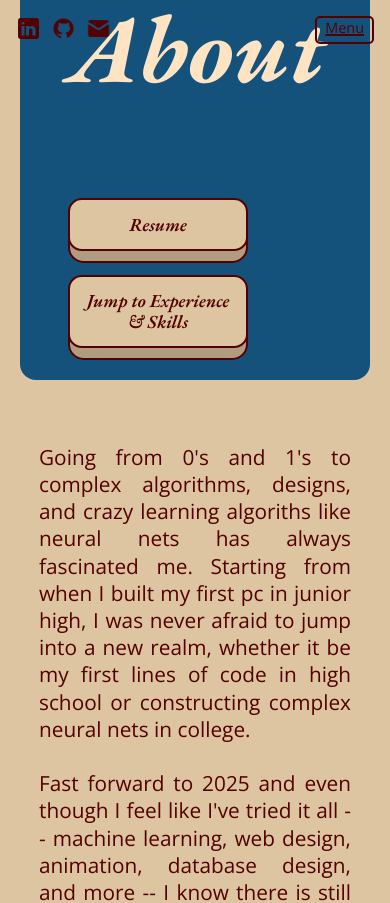
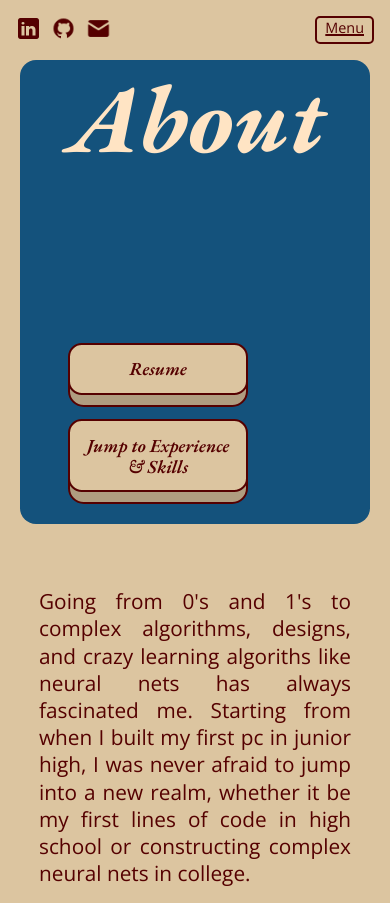
Before and after one commit to ethanm272/portfolio, a React (Vite) app: page /about in a window 390 px wide. Shown: the top 903 px of the page. Built offline with nearby package versions, Linux system fonts and the light colour scheme; no server answers.

Commit message:
about page styling

```diff
--- a/src/pages/about/about.css
+++ b/src/pages/about/about.css
@@ -227,22 +227,22 @@
 .table-column:nth-child(1) {
   animation: fade-in;
   animation-timeline: view(block);
-  animation-range: cover 0% cover 30%;
+  animation-range: cover 0% cover 34%;
 }
 .table-column:nth-child(2) {
   animation: fade-in;
   animation-timeline: view(block);
-  animation-range: cover 0% cover 26%;
+  animation-range: cover 0% cover 30%;
 }
 .table-column:nth-child(3) {
   animation: fade-in;
   animation-timeline: view(block);
-  animation-range: cover 0% cover 22%;
+  animation-range: cover 0% cover 26%;
 }
 .table-column:nth-child(4) {
   animation: fade-in;
   animation-timeline: view(block);
-  animation-range: cover 0% cover 18%;
+  animation-range: cover 0% cover 22%;
 }
 
 .table-head {
@@ -259,3 +259,16 @@
 .relative {
   position: relative;
 }
+
+@media only screen and (max-width: 600px) {
+  .about-hero {
+    height: 55vh;
+    margin-top: 60px;
+    padding-top: 10px;
+    border-radius: 1rem;
+  }
+
+  .about-me-experience {
+    padding: 0 7vw;
+  }
+}
```
